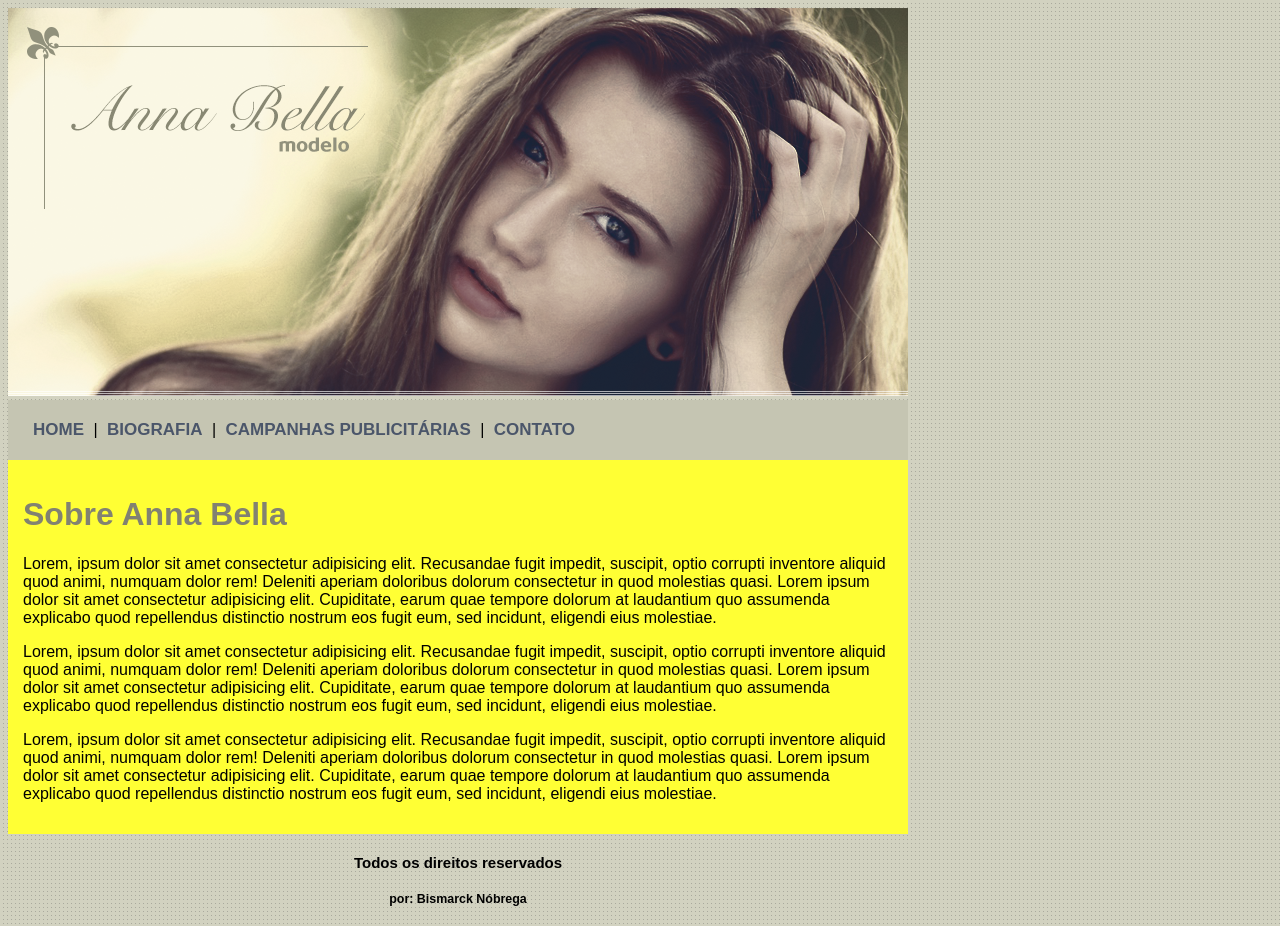
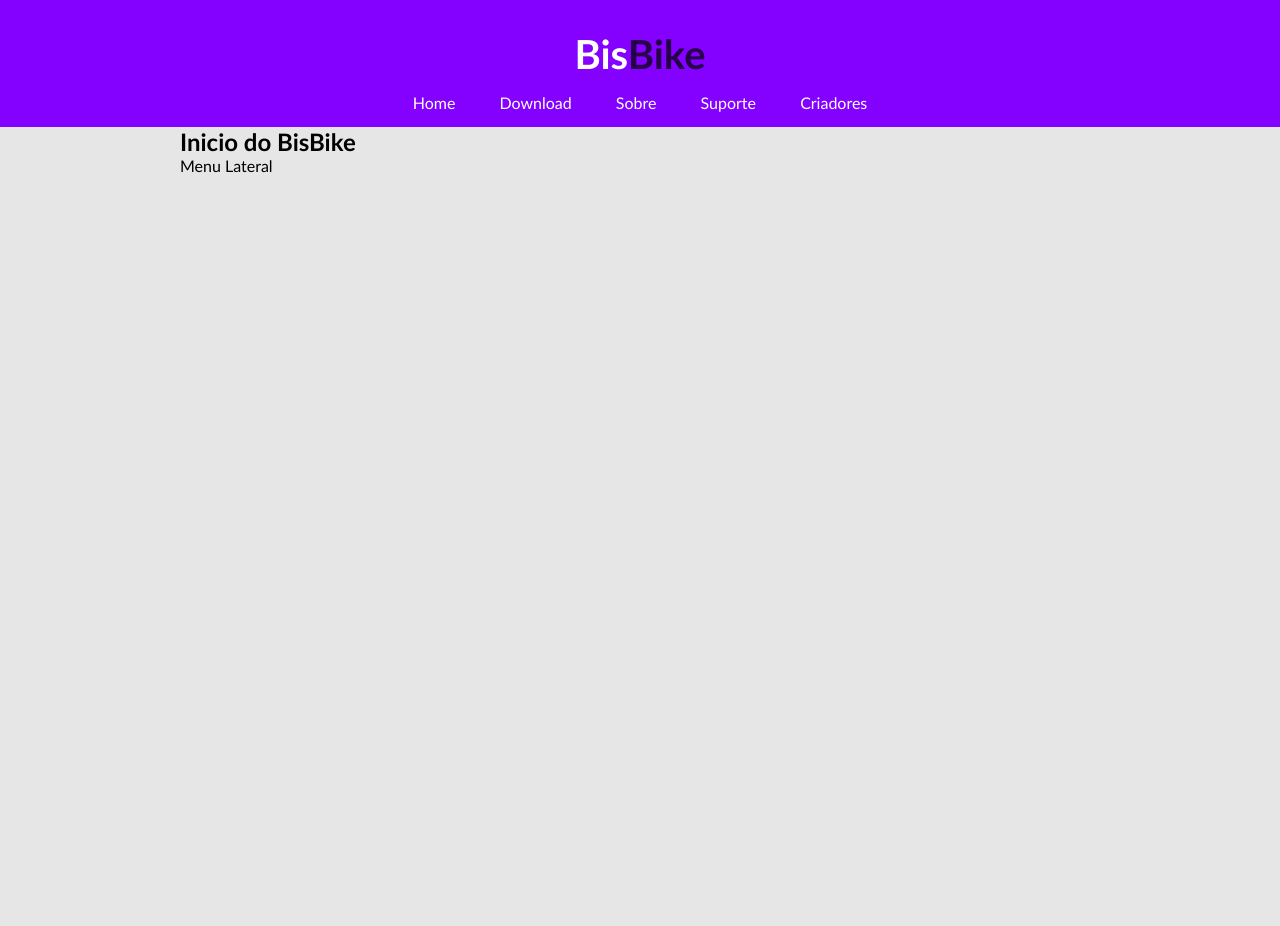
Before and after one commit to marckdados/BisBike_Site, a PHP site: page / in a window 1280 px wide. After the commit the page ends 173 px from the top, so only its background shows below. Run offline with PHP 8.4, Linux system fonts and the light colour scheme.

Commit message:
Colocando menu no BisBike

```diff
--- a/css/estilo.css
+++ b/css/estilo.css
@@ -1,34 +1,52 @@
+/* Limpando formatações padrão */
+* {
+    margin: 0;
+    padding: 0;
+}
 body{
-    background: #d2d2c1 url(imagens/fundo.png);
-    font: 16px Arial,Helvetica,sans-serif;
+    font-size: 1em;
+    font-family: 'Trebuchet MS', Helvetica,sans-serif;
+    background: #e6e6e6;
 }
 h1{
-    color: #828271;
-    font: 1.2em ;
+    color: #ffffff;
+    font-size: 2.5em;
 }
 a{
-    font:bold 17px "Lucina Sans Unicode",sans-serif;
-    text-decoration:none ;
-    color: #4b566a;
-    padding: 5px;
+    text-decoration: none;
 }
-#principal{
-    width: 900px;
+a:link, a:visited{
+    padding: 15px 20px;
+    color: white;
+
 }
-#conteudo{
+a:hover{
+    background: white;
+    color: rgb(132, 0, 255);
+}
+/*
+    Layout
+
+*/
+#area-cabecalho{
+    background: rgb(132, 0, 255);
     padding: 15px;
-    background: #ffff34;
+    text-align: center;
 }
-#menu{
-    padding: 20px;
-    background: #c5c5b2;
+#area-logo, #are-menu{
+    padding: 15px;
+}
+#area-principal{
+    width: 920px;
+    margin: 0 auto;
+}
+#area-postagens{
+    width: 660px;
+}
+#area-lateral{
+    width: 240px;
 }
 
-#rodape{
-    font:bold 15px Arial;
-    text-align: center;
+.preto{
+    color: rgba(0, 0, 0, 0.712);
 }
-.img-campanha{
-    color: #c3c3ae;
-    border: 10px solid ;
-}
--- a/index.html
+++ b/index.html
@@ -1,30 +1,33 @@
 <!DOCTYPE html>
-<html lang="pt-br">
+<html lang="pt-BR">
 <head>
     <meta charset="UTF-8">
     <meta http-equiv="X-UA-Compatible" content="IE=edge">
     <meta name="viewport" content="width=device-width, initial-scale=1.0">
-    <title>Home</title>
-    <link rel="stylesheet" type="text/css" href="css/estilo.css">
+    <title>BisBike - Home</title>
+    <link rel="stylesheet" href="css/estilo.css" type="text/css">
 </head>
-<body>
-    <div id="principal">
-        <img src="imagens/capa.png" alt="capa">
-        <div id="menu">
-                    <a href="index.html">HOME</a>
-                    | <a href="biografia.html">BIOGRAFIA</a>
-                    | <a href="campanhas.html">CAMPANHAS PUBLICITÁRIAS</a>
-                    | <a href="contato.html">CONTATO</a>
-            </div>
-            <div id="conteudo">
-                <h1>Sobre Anna Bella</h1>
-                <p>Lorem, ipsum dolor sit amet consectetur adipisicing elit. Recusandae fugit impedit, suscipit, optio corrupti inventore aliquid quod animi, numquam dolor rem! Deleniti aperiam doloribus dolorum consectetur in quod molestias quasi. Lorem ipsum dolor sit amet consectetur adipisicing elit. Cupiditate, earum quae tempore dolorum at laudantium quo assumenda explicabo quod repellendus distinctio nostrum eos fugit eum, sed incidunt, eligendi eius molestiae.</p>
-                <p>Lorem, ipsum dolor sit amet consectetur adipisicing elit. Recusandae fugit impedit, suscipit, optio corrupti inventore aliquid quod animi, numquam dolor rem! Deleniti aperiam doloribus dolorum consectetur in quod molestias quasi. Lorem ipsum dolor sit amet consectetur adipisicing elit. Cupiditate, earum quae tempore dolorum at laudantium quo assumenda explicabo quod repellendus distinctio nostrum eos fugit eum, sed incidunt, eligendi eius molestiae.</p>
-                <p>Lorem, ipsum dolor sit amet consectetur adipisicing elit. Recusandae fugit impedit, suscipit, optio corrupti inventore aliquid quod animi, numquam dolor rem! Deleniti aperiam doloribus dolorum consectetur in quod molestias quasi. Lorem ipsum dolor sit amet consectetur adipisicing elit. Cupiditate, earum quae tempore dolorum at laudantium quo assumenda explicabo quod repellendus distinctio nostrum eos fugit eum, sed incidunt, eligendi eius molestiae.</p>
-            </div> <!-- Fim conteúdo -->
-        <div id="rodape">
-            <h4>Todos os direitos reservados</h4>
-            <h5>por: Bismarck Nóbrega</h5>
+<body id="principal">
+
+    <div id="area-cabecalho">
+        <div id="area-logo">
+           <h1>Bis<span class="preto">Bike</span></h1>
+        </div>
+        <div id="area-menu">
+            <a href="index.html">Home</a>
+            <a href="download.html">Download</a>
+            <a href="sobre.html">Sobre</a>
+            <a href="suporte.html">Suporte</a>
+            <a href="criadores.html">Criadores</a>
+        </div>
+
+    </div>
+    <div id="area-principal">
+        <div id="area-postagens">
+            <h2>Inicio do BisBike</h2>
+        </div>
+        <div id="area-lateral">
+            Menu Lateral
         </div>
     </div>
 </body>
```
Also changed, not shown: criadores.html (added), imagens/BisBike.png (added), imagens/capa.png (deleted), imagens/foto1.png (deleted), imagens/foto2.png (deleted), imagens/foto3.png (deleted), imagens/fundo.png (deleted), imagens/logo.png (added), sobre.html (added), suporte.html (added).
